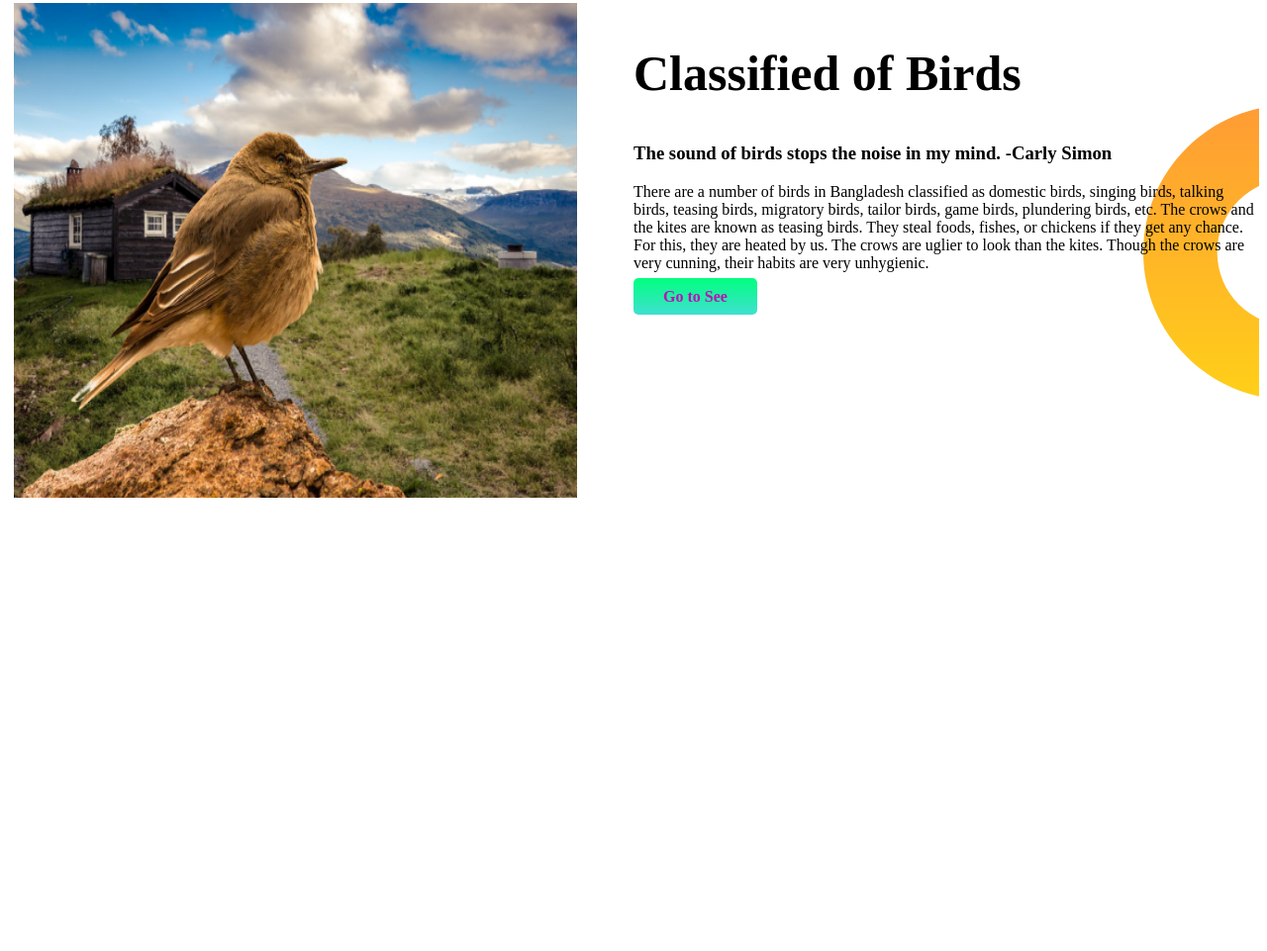
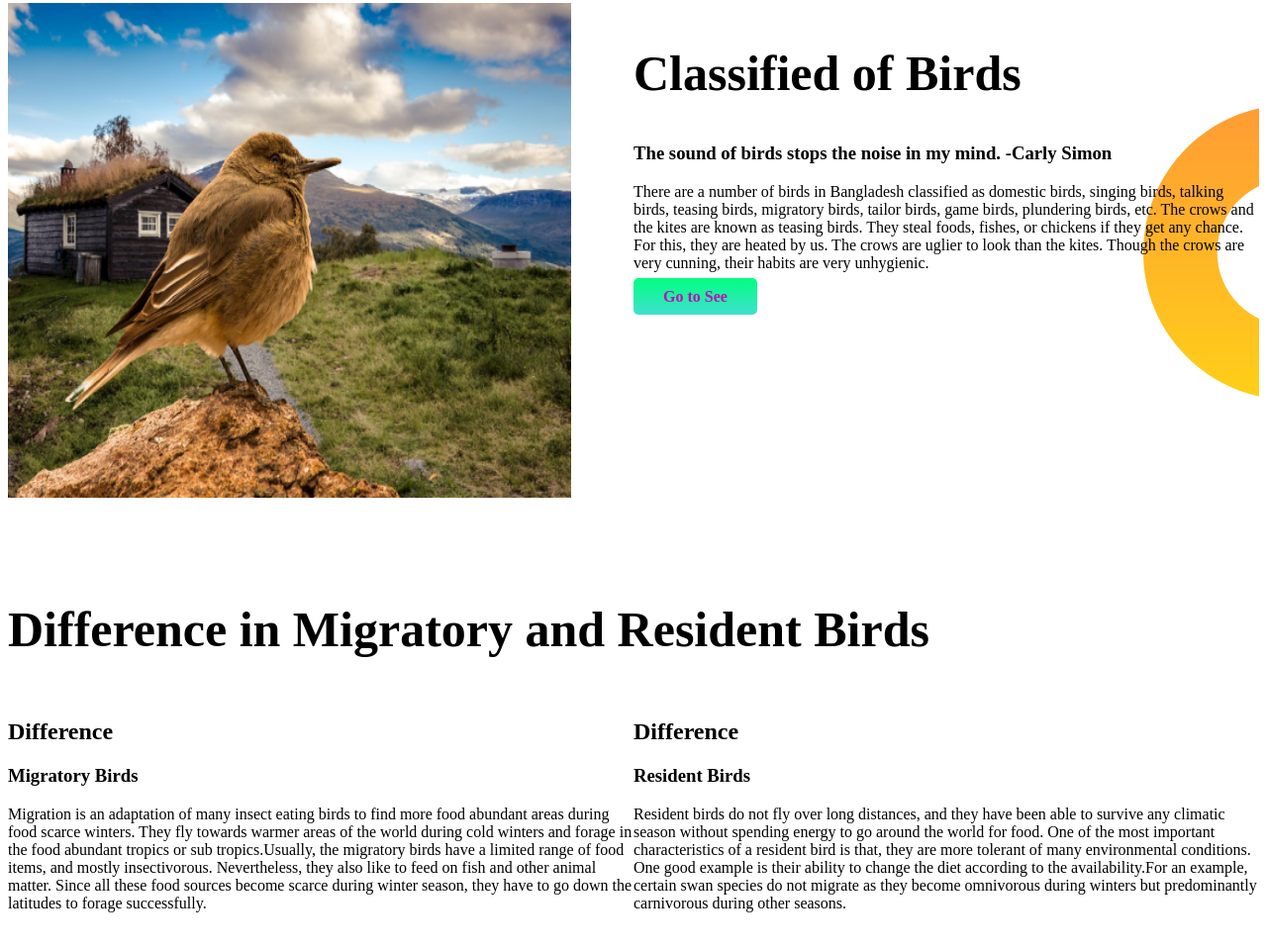
Before and after one commit to nishat-tasnim-nahid/developer-portfolio, a plain HTML site: page index.html in a window 1280 px wide. Shown: the part 609-1570 px from the top of the page at 99% size. Before the commit the page ends 1216 px from the top, so only its background shows below. Drawn offline with Linux system fonts and the light colour scheme; a web font is replaced by a local one.

Commit message:
Bottom-banner

```diff
--- a/index.html
+++ b/index.html
@@ -15,7 +15,7 @@
 </head>
 
 <body>
-    <section class="top-banner">
+    <section class="top-banner flexible-container">
         <div class="half-width">
             <h1>Welcome to</h1>
             <h1><span class="color">Birds</span> of Bangladesh !</h1>
@@ -32,7 +32,7 @@
         <div class="half-width"><img src="images2/New folder/21268-removebg-preview.png" alt="" height="500px"></div>
     </section>
 
-    <section class="mid-banner">
+    <section class="mid-banner flexible-container">
         <div class="half-width"><img src="images2/New folder/1166141573-removebg-preview-removebg-preview.png" alt=""
                 height="500px"></div>
 
@@ -50,6 +50,38 @@
         </div>
     </section>
 
+    <section class="bottom-banner">
+        <h1>Difference in Migratory and Resident Birds</h1>
+        <div class="flexible-container">
+            <div class="half-width">
+                <h2>Difference</h2>
+                <h3>Migratory Birds</h3>
+                <p>Migration is an adaptation of many insect eating birds to find more food abundant areas during food
+                    scarce winters. They fly towards warmer areas of the world during cold winters and forage in the
+                    food
+                    abundant tropics or sub tropics.Usually, the migratory birds have a limited range of food items, and
+                    mostly insectivorous. Nevertheless, they also like to feed on fish and other animal matter. Since
+                    all
+                    these food sources become scarce during winter season, they have to go down the latitudes to forage
+                    successfully. </p>
+            </div>
+            <div class="half-width">
+                <h2>Difference</h2>
+                <h3>Resident Birds</h3>
+                <p>Resident birds do not fly over long distances, and they have been able to survive any climatic season
+                    without spending energy to go around the world for food. One of the most important characteristics
+                    of a
+                    resident bird is that, they are more tolerant of many environmental conditions. One good example is
+                    their ability to change the diet according to the availability.For an example, certain swan species
+                    do
+                    not migrate as they become omnivorous during winters but predominantly carnivorous during other
+                    seasons.
+                </p>
+            </div>
+        </div>
+
+    </section>
+
 
 </body>
 
--- a/style.css
+++ b/style.css
@@ -8,7 +8,7 @@ h1{
     .color{
         color: orangered;
     }
-    section{
+    .flexible-container{
         display: flex;
         margin-bottom: 100px;
     }
@@ -17,8 +17,7 @@ h1{
     }
     .half-width img{
         width: 90%;
-        padding-left: 1%;
-        padding-right: 30%;
+         padding-right: 30%;
     }
     .link-button{
         text-decoration: none;
```
